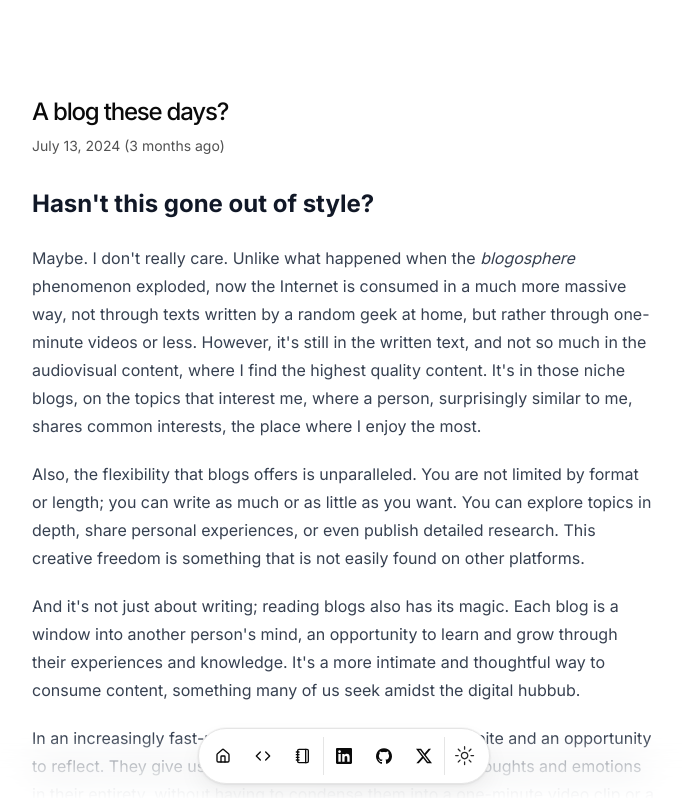
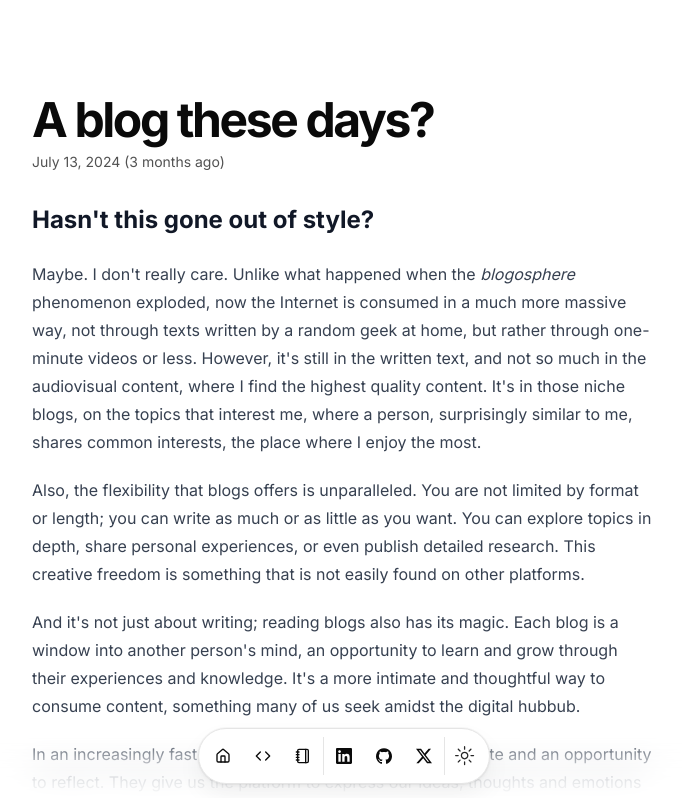
Before and after one commit to isaias-alt/lucasco.dev, a Next.js app: page /blog/a-blog-these-days in a window 1280 px wide. Shown: the top 798 px of the page, without its empty margins (296-978 px from the left). Built offline with nearby package versions, Linux system fonts and the light colour scheme.

Commit message:
format blog content page

```diff
--- a/src/app/blog/[slug]/page.tsx
+++ b/src/app/blog/[slug]/page.tsx
@@ -91,7 +91,7 @@ export default async function Blog({
           }),
         }}
       />
-      <h1 className="title font-medium text-2xl tracking-tighter max-w-[650px]">
+      <h1 className="title md:font-bold font-semibold md:text-5xl text-4xl tracking-tighter max-w-[650px]">
         {post.metadata.title}
       </h1>
       <div className="flex justify-between items-center mt-2 mb-8 text-sm max-w-[650px]">
@@ -102,7 +102,7 @@ export default async function Blog({
         </Suspense>
       </div>
       <article
-        className="prose dark:prose-invert"
+        className="prose dark:prose-invert mb-12"
         dangerouslySetInnerHTML={{ __html: post.source }}
       ></article>
     </section>
```
